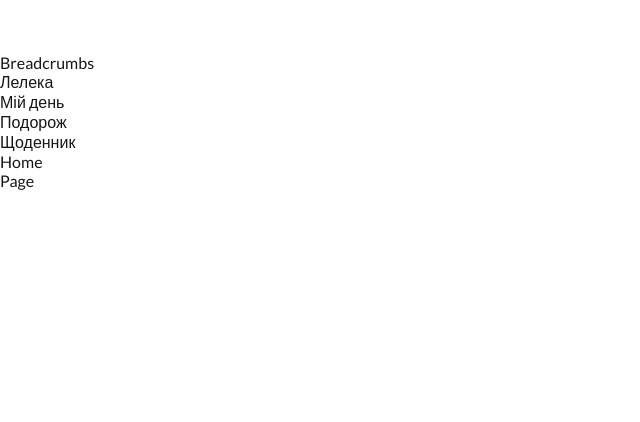
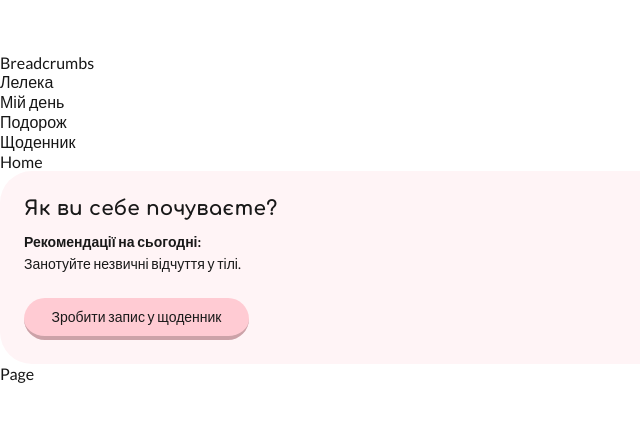
Before and after one commit to Vyacheslav-Chop/03-frontend-project-stork, a Next.js app: page / in a window 1280 px wide. Shown: the top 422 px of the page, without its empty margins (0-640 px from the left). Built offline with nearby package versions, Linux system fonts and the light colour scheme.

Commit message:
refactor: improve FeelingCheckCard component

```diff
--- a/app/page.tsx
+++ b/app/page.tsx
@@ -1,5 +1,35 @@
+'use client';
+
+import { useRouter } from 'next/navigation';
+import { useAuthStore } from '@/app/store/useAuthStore';
+import FeelingCheckCard from '@/components/FeelingCheckCard/FeelingCheckCard';
+// import AddDiaryEntryModal ...
+
 export default function Home() {
+  const { isLoggedIn } = useAuthStore();
+  const router = useRouter();
+
+  // const [isModalOpen, setIsModalOpen] = useState(false);
+
+  // const handleCloseModal = () => {
+  //   setIsModalOpen(false);
+  // };
+
+  const handleFeelingCheckClick = () => {
+    if (isLoggedIn) {
+      console.log('Open feeling check modal for authorized user');
+      //  setIsModalOpen(true);
+    } else {
+      router.push('/auth/sign-up');
+    }
+  };
+
   return (
-    <div>Home</div>
+    <div>
+      <div>Home</div>
+      <FeelingCheckCard onButtonClick={handleFeelingCheckClick} />
+
+      {/* {isModalOpen && <AddDiaryEntryModal onClose={handleCloseModal} />} */}
+    </div>
   );
 }
--- a/components/FeelingCheckCard/FeelingCheckCard.module.css
+++ b/components/FeelingCheckCard/FeelingCheckCard.module.css
@@ -1,51 +1,95 @@
+:root {
+  --color-scheme-foreground: #fff4f6;
+  --color-scheme-text: #191919;
+  --color-pastel-pink: #ffcbd3;
+  --color-pastel-pink-light: #ffdae0;
+  --color-pastel-pink-dark: #cca2a8;
+  --color-pastel-pink-darker: #665154;
+  --color-scheme-background: #fff;
+  --color-scheme-border: rgba(0, 0, 0, 0.15);
+  --font-comfortaa: 'Comfortaa', sans-serif;
+  --font-lato: 'Lato', sans-serif;
+}
+
 .card {
   border-radius: 32px;
-  background-color: #fff4f6; /* var(--color-scheme-foreground) */
+  background-color: var(--color-scheme-foreground);
   padding: 24px;
 }
 
+.textContainer {
+  display: flex;
+  flex-direction: column;
+  justify-content: space-between;
+  margin-bottom: 24px;
+}
+
 .question {
-  color: #191919; /* var(--color-neutral-darker) */
-  font-family: 'Lato', sans-serif; /* var(--font-family) */
-  font-size: 24px;
+  color: var(--color-scheme-text);
+  font-family: var(--font-comfortaa), sans-serif;
+  font-size: 20px;
   font-weight: 700;
-  line-height: 1.33; /* 32px */
+  line-height: 140%;
+  letter-spacing: 0.01em;
   margin-bottom: 8px;
 }
 
 .recommendation {
-  color: #7f7f7f; /* var(--color-neutral) */
-  font-family: 'Lato', sans-serif; /* var(--font-family) */
+  display: flex;
+  flex-direction: column;
+}
+
+.recommendationHeading {
+  font-family: var(--font-lato), sans-serif;
+  font-weight: 600;
   font-size: 14px;
+  line-height: 160%;
+  color: var(--color-scheme-text);
+  display: block;
+}
+
+.recommendationText {
+  font-family: var(--font-lato), sans-serif;
   font-weight: 400;
-  line-height: 1.43; /* 20px */
-  margin-bottom: 24px;
+  font-size: 14px;
+  line-height: 150%;
+  color: var(--color-scheme-text);
+  display: block;
 }
 
 .button {
-  width: 100%;
-  padding: 12px 24px;
-  border-radius: 999px;
-  background-color: #ffcbd3; /* var(--color-scheme-accent) */
-  color: #fff; /* var(--color-scheme-background) */
-  font-family: 'Lato', sans-serif; /* var(--font-family) */
-  font-size: 16px;
-  font-weight: 600;
-  line-height: 1.5; /* 24px */
+  display: flex;
+  align-items: center;
+  justify-content: center;
+  width: 225px;
+  height: 42px;
+  padding: 10px 24px;
+  border-radius: 100px;
   border: none;
+  border-bottom: 4px solid var(--color-pastel-pink-dark);
+  background-color: var(--color-pastel-pink);
+  color: var(--color-scheme-text);
+  font-family: var(--font-lato), sans-serif;
+  font-size: 14px;
+  font-weight: 500;
+  line-height: 160%;
   cursor: pointer;
-  transition: background-color 0.3s ease;
+  transition:
+    background-color 0.3s ease,
+    border-bottom 0.3s ease;
 }
 
 .button:hover {
-  background-color: #cca2a8; /* var(--color-pastel-pink-dark) */
+  background-color: var(--color-pastel-pink-light);
+  border-bottom: 4px solid var(--color-pastel-pink);
 }
 
 .button:active {
-  background-color: #665154; /* var(--color-pastel-pink-darker) */
+  background-color: var(--color-pastel-pink-darker);
+  border-bottom: 4px solid var(--color-pastel-pink-darker);
 }
 
-/* Mobile styles (320-375px) */
+/* Mobile (320px) */
 @media (max-width: 767px) {
   .card {
     width: 335px;
@@ -53,15 +97,15 @@
   }
 }
 
-/* Tablet styles (768px) */
-@media (min-width: 768px) and (max-width: 1439px) {
+/* Tablet (768px) and PC (1440px) */
+@media (min-width: 768px) {
   .card {
     width: 704px;
     height: 193px;
   }
 }
 
-/* Desktop styles (1440px) */
+/* Desktop (1440px) */
 @media (min-width: 1440px) {
   .card {
     width: 390px;
--- a/components/FeelingCheckCard/FeelingCheckCard.tsx
+++ b/components/FeelingCheckCard/FeelingCheckCard.tsx
@@ -1,30 +1,25 @@
 'use client';
 
-import { useRouter } from 'next/navigation';
-import { useAuthStore } from '@/app/store/useAuthStore';
 import styles from './FeelingCheckCard.module.css';
 import React, { FC } from 'react';
 
-const FeelingCheckCard: FC = () => {
-  const { isLoggedIn } = useAuthStore();
-  const router = useRouter();
+interface FeelingCheckCardProps {
+  onButtonClick: () => void;
+}
 
-  const handleButtonClick = () => {
-    if (isLoggedIn) {
-      console.log('Open feeling check modal for authorized user');
-    } else {
-      router.push('/auth/signin');
-    }
-  };
-
+const FeelingCheckCard: FC<FeelingCheckCardProps> = ({ onButtonClick }) => {
   return (
     <div className={styles.card}>
-      <h3 className={styles.question}>Як ти себе почуваєш сьогодні?</h3>
-      <p className={styles.recommendation}>
-        Заплануй свою ідеальну рутину, щоб бути продуктивним і щасливим.
-      </p>
-      <button onClick={handleButtonClick} className={styles.button}>
-        Запланувати
+      <div className={styles.textContainer}>
+        <h3 className={styles.question}>Як ви себе почуваєте?</h3>
+        <div className={styles.recommendation}>
+          <span className={styles.recommendationHeading}>Рекомендації на сьогодні:</span>
+          <span className={styles.recommendationText}>Занотуйте незвичні відчуття у тілі.</span>
+        </div>
+      </div>
+
+      <button onClick={onButtonClick} className={styles.button}>
+        Зробити запис у щоденник
       </button>
     </div>
   );
```
